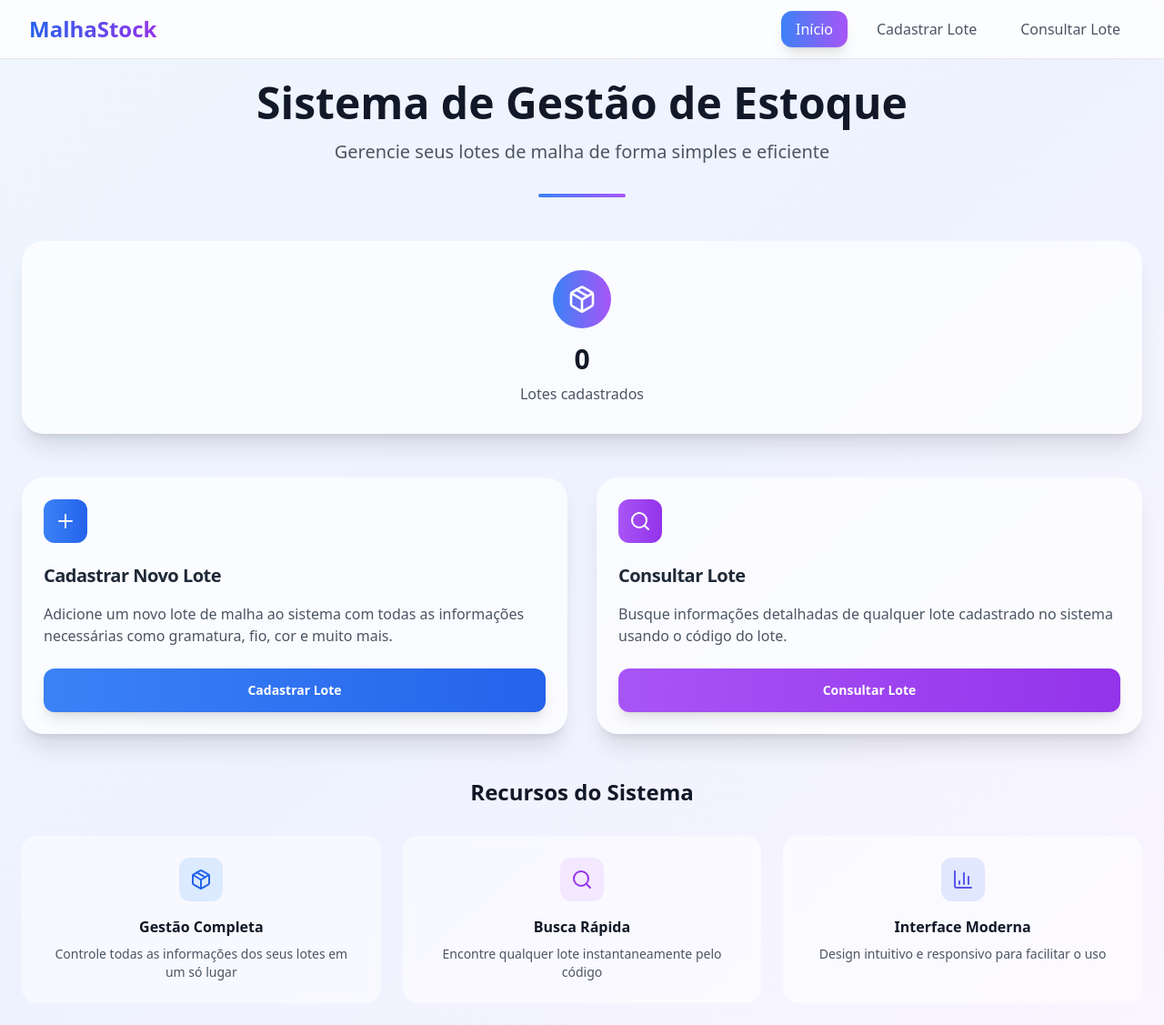
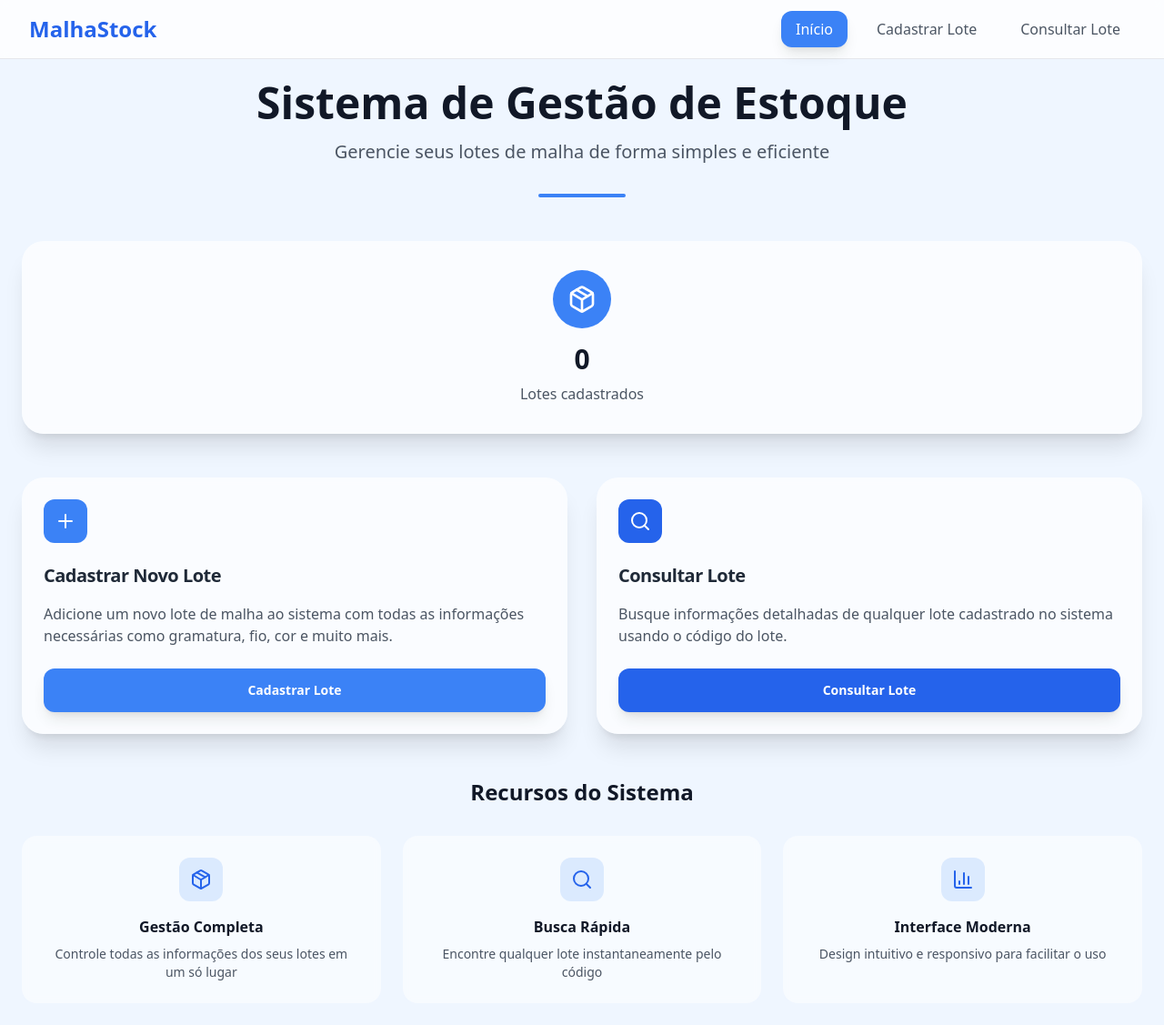
Before and after one commit to GuilhermeDReis/tecido-lote-gestor, a React (Vite) app: page / in a window 1280 px wide. Shown: the whole page at 91% size. Built offline with nearby package versions, Linux system fonts and the light colour scheme.

Commit message:
Refactor: Use a soft blue gradient
Replaces the existing gradient with a softer blue.

```diff
--- a/src/components/Navigation.tsx
+++ b/src/components/Navigation.tsx
@@ -13,7 +13,7 @@ const Navigation = () => {
       <div className="max-w-7xl mx-auto px-4 sm:px-6 lg:px-8">
         <div className="flex justify-between h-16">
           <div className="flex items-center">
-            <Link to="/" className="text-2xl font-bold bg-gradient-to-r from-blue-600 to-purple-600 bg-clip-text text-transparent">
+            <Link to="/" className="text-2xl font-bold text-blue-600">
               MalhaStock
             </Link>
           </div>
@@ -22,7 +22,7 @@ const Navigation = () => {
               to="/"
               className={`px-4 py-2 rounded-xl font-medium transition-all duration-200 ${
                 isActive('/')
-                  ? 'bg-gradient-to-r from-blue-500 to-purple-500 text-white shadow-lg'
+                  ? 'bg-blue-500 text-white shadow-lg'
                   : 'text-gray-600 hover:text-gray-900 hover:bg-gray-100'
               }`}
             >
@@ -32,7 +32,7 @@ const Navigation = () => {
               to="/cadastro"
               className={`px-4 py-2 rounded-xl font-medium transition-all duration-200 ${
                 isActive('/cadastro')
-                  ? 'bg-gradient-to-r from-blue-500 to-purple-500 text-white shadow-lg'
+                  ? 'bg-blue-500 text-white shadow-lg'
                   : 'text-gray-600 hover:text-gray-900 hover:bg-gray-100'
               }`}
             >
@@ -42,7 +42,7 @@ const Navigation = () => {
               to="/consulta"
               className={`px-4 py-2 rounded-xl font-medium transition-all duration-200 ${
                 isActive('/consulta')
-                  ? 'bg-gradient-to-r from-blue-500 to-purple-500 text-white shadow-lg'
+                  ? 'bg-blue-500 text-white shadow-lg'
                   : 'text-gray-600 hover:text-gray-900 hover:bg-gray-100'
               }`}
             >
--- a/src/pages/CadastroLote.tsx
+++ b/src/pages/CadastroLote.tsx
@@ -65,7 +65,7 @@ const CadastroLote = () => {
   };
 
   return (
-    <div className="min-h-screen bg-gradient-to-br from-blue-50 via-indigo-50 to-purple-50">
+    <div className="min-h-screen bg-blue-50">
       <Navigation />
       <div className="max-w-4xl mx-auto p-6">
         <div className="mb-8">
@@ -79,7 +79,7 @@ const CadastroLote = () => {
           </CardHeader>
           <CardContent className="space-y-6">
             {/* Código do Lote - Campo principal */}
-            <div className="bg-gradient-to-r from-blue-500 to-purple-500 p-6 rounded-2xl">
+            <div className="bg-blue-500 p-6 rounded-2xl">
               <Label htmlFor="codigoLote" className="text-white font-medium mb-2 block">
                 Código do Lote *
               </Label>
@@ -189,7 +189,7 @@ const CadastroLote = () => {
             <div className="pt-6">
               <Button
                 onClick={handleSave}
-                className="w-full h-12 rounded-xl bg-gradient-to-r from-blue-500 to-purple-500 hover:from-blue-600 hover:to-purple-600 text-white font-semibold shadow-lg hover:shadow-xl transition-all duration-200"
+                className="w-full h-12 rounded-xl bg-blue-500 hover:bg-blue-600 text-white font-semibold shadow-lg hover:shadow-xl transition-all duration-200"
               >
                 Salvar Lote
               </Button>
--- a/src/pages/ConsultaLote.tsx
+++ b/src/pages/ConsultaLote.tsx
@@ -62,7 +62,7 @@ const ConsultaLote = () => {
   };
 
   return (
-    <div className="min-h-screen bg-gradient-to-br from-blue-50 via-indigo-50 to-purple-50">
+    <div className="min-h-screen bg-blue-50">
       <Navigation />
       <div className="max-w-4xl mx-auto p-6">
         <div className="mb-8">
@@ -93,7 +93,7 @@ const ConsultaLote = () => {
               <div className="flex items-end">
                 <Button
                   onClick={handleBuscar}
-                  className="h-12 px-6 rounded-xl bg-gradient-to-r from-blue-500 to-purple-500 hover:from-blue-600 hover:to-purple-600 text-white font-semibold shadow-lg hover:shadow-xl transition-all duration-200"
+                  className="h-12 px-6 rounded-xl bg-blue-500 hover:bg-blue-600 text-white font-semibold shadow-lg hover:shadow-xl transition-all duration-200"
                 >
                   <Search className="w-5 h-5 mr-2" />
                   Buscar
@@ -115,7 +115,7 @@ const ConsultaLote = () => {
               {loteEncontrado ? (
                 <div className="space-y-6">
                   {/* Código do Lote - Destaque */}
-                  <div className="bg-gradient-to-r from-blue-500 to-purple-500 p-6 rounded-2xl">
+                  <div className="bg-blue-500 p-6 rounded-2xl">
                     <h2 className="text-white font-medium text-lg mb-2">Código do Lote</h2>
                     <p className="text-white text-2xl font-bold">{loteEncontrado.codigoLote}</p>
                     <p className="text-white/80 text-sm mt-2">
--- a/src/pages/Index.tsx
+++ b/src/pages/Index.tsx
@@ -10,7 +10,7 @@ const Index = () => {
   const totalLotes = Object.keys(lotes).length;
 
   return (
-    <div className="min-h-screen bg-gradient-to-br from-blue-50 via-indigo-50 to-purple-50">
+    <div className="min-h-screen bg-blue-50">
       <Navigation />
       <div className="max-w-7xl mx-auto p-6">
         {/* Header */}
@@ -21,7 +21,7 @@ const Index = () => {
           <p className="text-xl text-gray-600 mb-8">
             Gerencie seus lotes de malha de forma simples e eficiente
           </p>
-          <div className="w-24 h-1 bg-gradient-to-r from-blue-500 to-purple-500 mx-auto rounded-full"></div>
+          <div className="w-24 h-1 bg-blue-500 mx-auto rounded-full"></div>
         </div>
 
         {/* Stats Card */}
@@ -29,7 +29,7 @@ const Index = () => {
           <CardContent className="p-8">
             <div className="flex items-center justify-center">
               <div className="text-center">
-                <div className="w-16 h-16 bg-gradient-to-r from-blue-500 to-purple-500 rounded-full flex items-center justify-center mx-auto mb-4">
+                <div className="w-16 h-16 bg-blue-500 rounded-full flex items-center justify-center mx-auto mb-4">
                   <Package className="w-8 h-8 text-white" />
                 </div>
                 <h3 className="text-3xl font-bold text-gray-900 mb-2">{totalLotes}</h3>
@@ -43,7 +43,7 @@ const Index = () => {
         <div className="grid grid-cols-1 md:grid-cols-2 gap-8 mb-12">
           <Card className="shadow-xl border-0 rounded-3xl bg-white/70 backdrop-blur-sm hover:shadow-2xl transition-all duration-300 group">
             <CardHeader className="pb-4">
-              <div className="w-12 h-12 bg-gradient-to-r from-blue-500 to-blue-600 rounded-xl flex items-center justify-center mb-4 group-hover:scale-110 transition-transform duration-300">
+              <div className="w-12 h-12 bg-blue-500 rounded-xl flex items-center justify-center mb-4 group-hover:scale-110 transition-transform duration-300">
                 <Plus className="w-6 h-6 text-white" />
               </div>
               <CardTitle className="text-xl font-semibold text-gray-800">Cadastrar Novo Lote</CardTitle>
@@ -53,7 +53,7 @@ const Index = () => {
                 Adicione um novo lote de malha ao sistema com todas as informações necessárias como gramatura, fio, cor e muito mais.
               </p>
               <Link to="/cadastro">
-                <Button className="w-full h-12 rounded-xl bg-gradient-to-r from-blue-500 to-blue-600 hover:from-blue-600 hover:to-blue-700 text-white font-semibold shadow-lg hover:shadow-xl transition-all duration-200">
+                <Button className="w-full h-12 rounded-xl bg-blue-500 hover:bg-blue-600 text-white font-semibold shadow-lg hover:shadow-xl transition-all duration-200">
                   Cadastrar Lote
                 </Button>
               </Link>
@@ -62,7 +62,7 @@ const Index = () => {
 
           <Card className="shadow-xl border-0 rounded-3xl bg-white/70 backdrop-blur-sm hover:shadow-2xl transition-all duration-300 group">
             <CardHeader className="pb-4">
-              <div className="w-12 h-12 bg-gradient-to-r from-purple-500 to-purple-600 rounded-xl flex items-center justify-center mb-4 group-hover:scale-110 transition-transform duration-300">
+              <div className="w-12 h-12 bg-blue-600 rounded-xl flex items-center justify-center mb-4 group-hover:scale-110 transition-transform duration-300">
                 <Search className="w-6 h-6 text-white" />
               </div>
               <CardTitle className="text-xl font-semibold text-gray-800">Consultar Lote</CardTitle>
@@ -72,7 +72,7 @@ const Index = () => {
                 Busque informações detalhadas de qualquer lote cadastrado no sistema usando o código do lote.
               </p>
               <Link to="/consulta">
-                <Button className="w-full h-12 rounded-xl bg-gradient-to-r from-purple-500 to-purple-600 hover:from-purple-600 hover:to-purple-700 text-white font-semibold shadow-lg hover:shadow-xl transition-all duration-200">
+                <Button className="w-full h-12 rounded-xl bg-blue-600 hover:bg-blue-700 text-white font-semibold shadow-lg hover:shadow-xl transition-all duration-200">
                   Consultar Lote
                 </Button>
               </Link>
@@ -94,8 +94,8 @@ const Index = () => {
               </p>
             </div>
             <div className="bg-white/50 backdrop-blur-sm p-6 rounded-2xl">
-              <div className="w-12 h-12 bg-purple-100 rounded-xl flex items-center justify-center mx-auto mb-4">
-                <Search className="w-6 h-6 text-purple-600" />
+              <div className="w-12 h-12 bg-blue-100 rounded-xl flex items-center justify-center mx-auto mb-4">
+                <Search className="w-6 h-6 text-blue-600" />
               </div>
               <h3 className="font-semibold text-gray-900 mb-2">Busca Rápida</h3>
               <p className="text-gray-600 text-sm">
@@ -103,8 +103,8 @@ const Index = () => {
               </p>
             </div>
             <div className="bg-white/50 backdrop-blur-sm p-6 rounded-2xl">
-              <div className="w-12 h-12 bg-indigo-100 rounded-xl flex items-center justify-center mx-auto mb-4">
-                <BarChart3 className="w-6 h-6 text-indigo-600" />
+              <div className="w-12 h-12 bg-blue-100 rounded-xl flex items-center justify-center mx-auto mb-4">
+                <BarChart3 className="w-6 h-6 text-blue-600" />
               </div>
               <h3 className="font-semibold text-gray-900 mb-2">Interface Moderna</h3>
               <p className="text-gray-600 text-sm">
```
